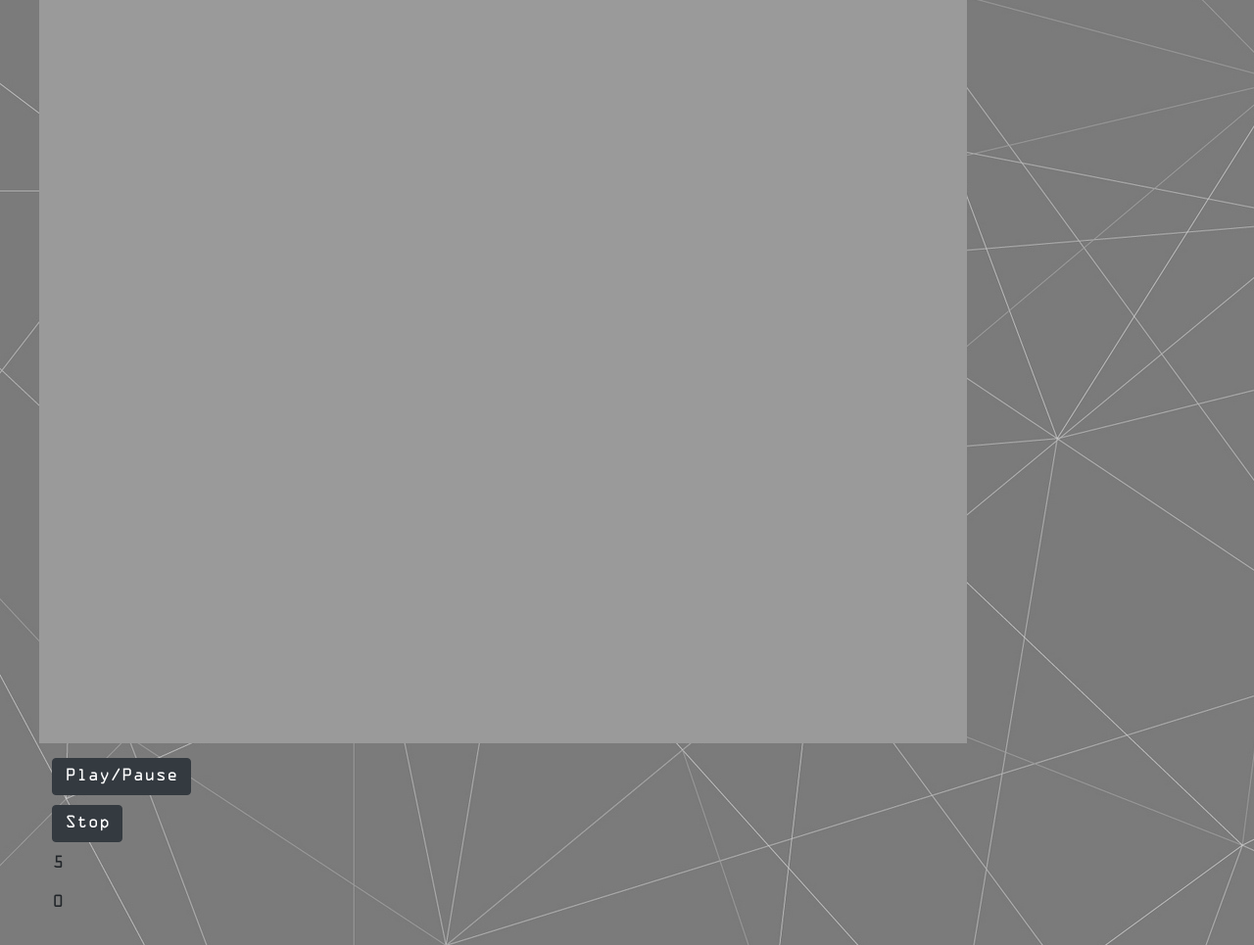
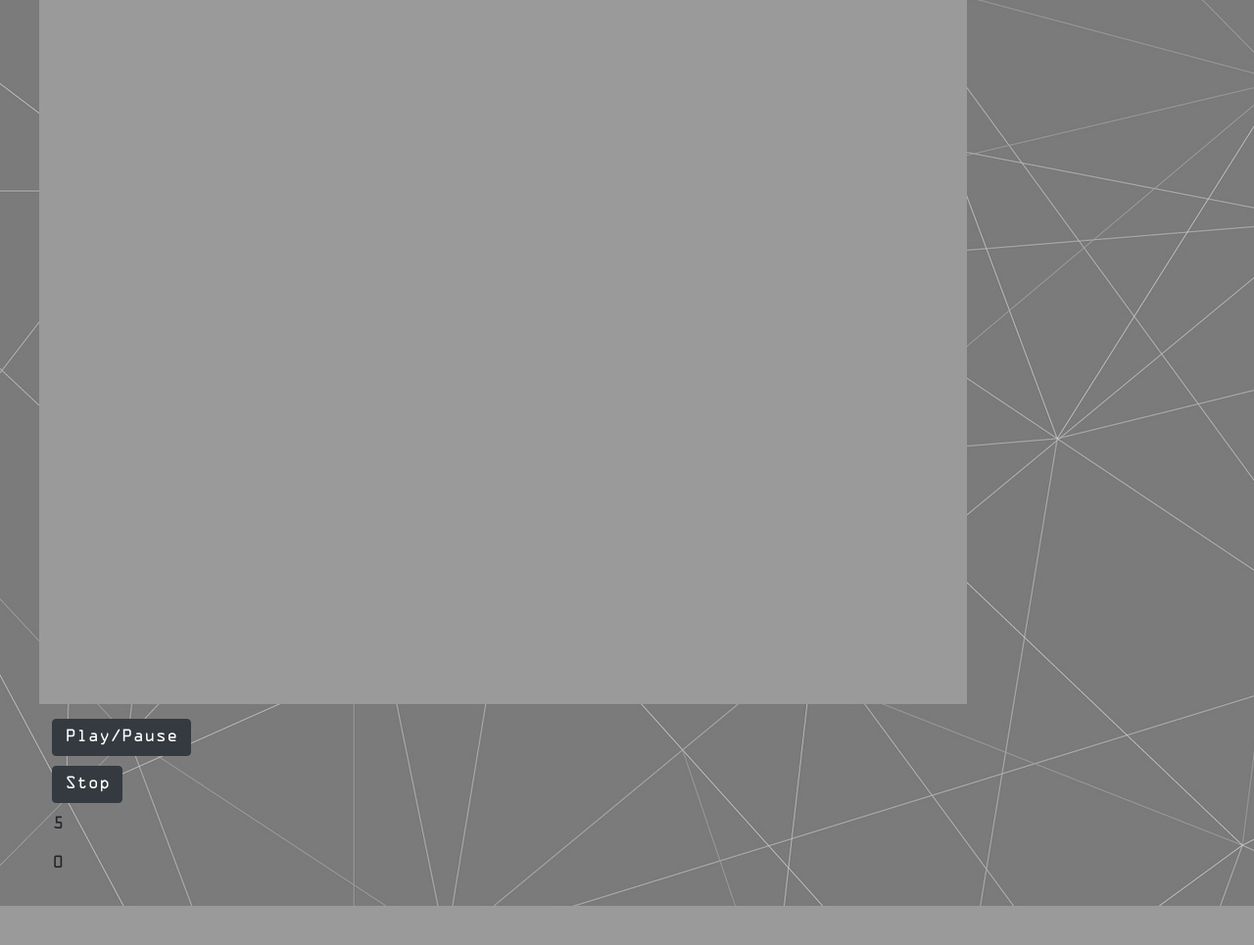
Before and after one commit to Pavel1239/4dev, a PHP site: page /game.html in a window 1280 px wide. Shown: the part 31-996 px from the top of the page at 98% size. After the commit the page ends 956 px from the top, so only its background shows below. Run offline with PHP 8.4, Linux system fonts and the light colour scheme.

```diff
--- a/css/main.css
+++ b/css/main.css
@@ -16,7 +16,7 @@ body {
 
 .main {
   width: 74%;
-  height: 95vh;
+  height: 90vh;
   background: #9a9a9a;
   float: left;
   margin-left: 40px;
```
